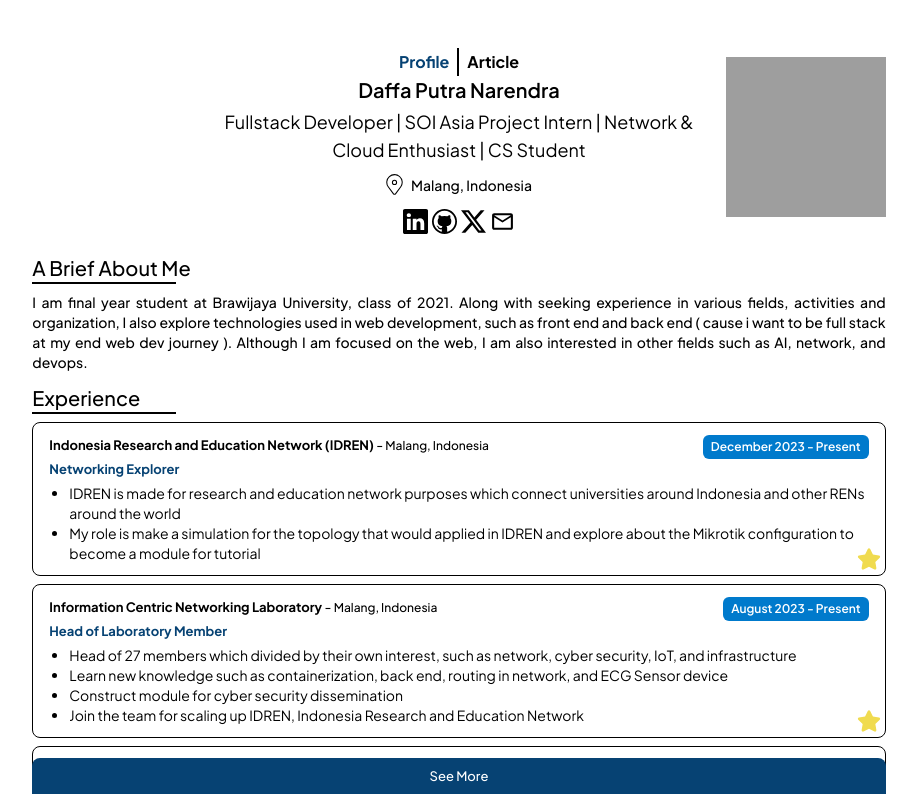
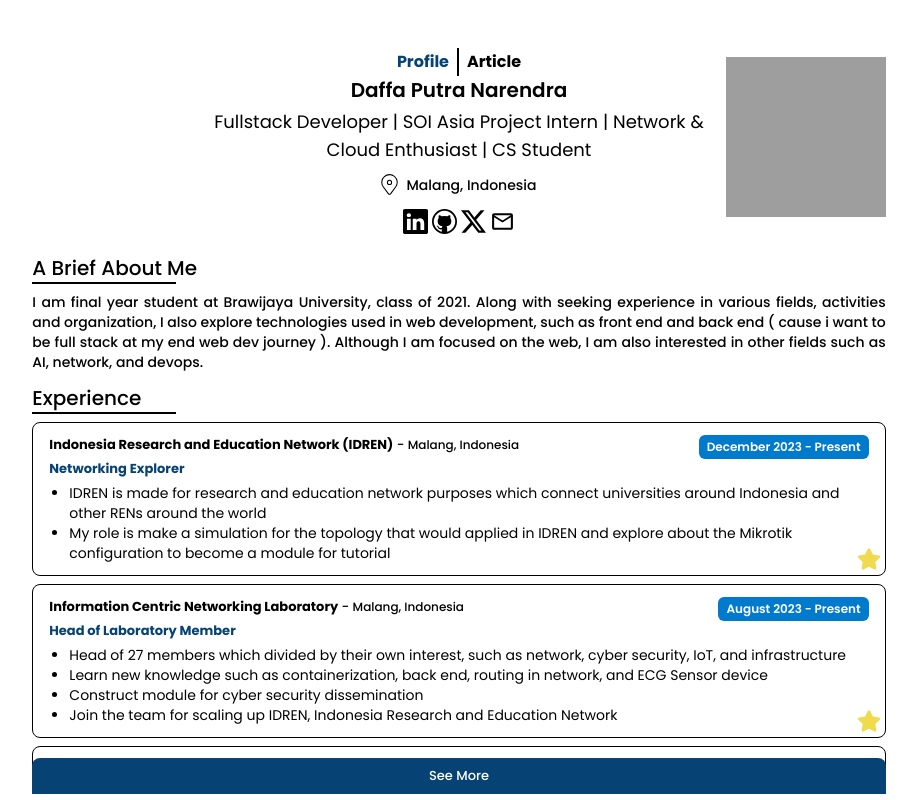
Before and after one commit to Daffadon/profile, a Next.js app: page / in a window 1280 px wide. Shown: the top 800 px of the page, without its empty margins (181-1098 px from the left). Built offline with nearby package versions, Linux system fonts and the light colour scheme; grey boxes are pictures that could not be loaded.

Commit message:
refactor: change font type

```diff
--- a/app/layout.tsx
+++ b/app/layout.tsx
@@ -1,8 +1,11 @@
 import type { Metadata } from "next";
-import { Plus_Jakarta_Sans } from "next/font/google";
+import { Poppins } from "next/font/google";
 import "./globals.css";
 
-const plusJakarta = Plus_Jakarta_Sans({ subsets: ["latin"] });
+const poppins = Poppins({
+  subsets: ["latin"],
+  weight: ["100", "200", "300", "400", "500", "600", "700", "800", "900"],
+});
 
 export const metadata: Metadata = {
   title: "Daffa Putra Narendra",
@@ -17,7 +20,7 @@
 
   return (
     <html lang="en">
-      <body className={plusJakarta.className}>{children}</body>
+      <body className={poppins.className}>{children}</body>
     </html>
   );
 }
```
